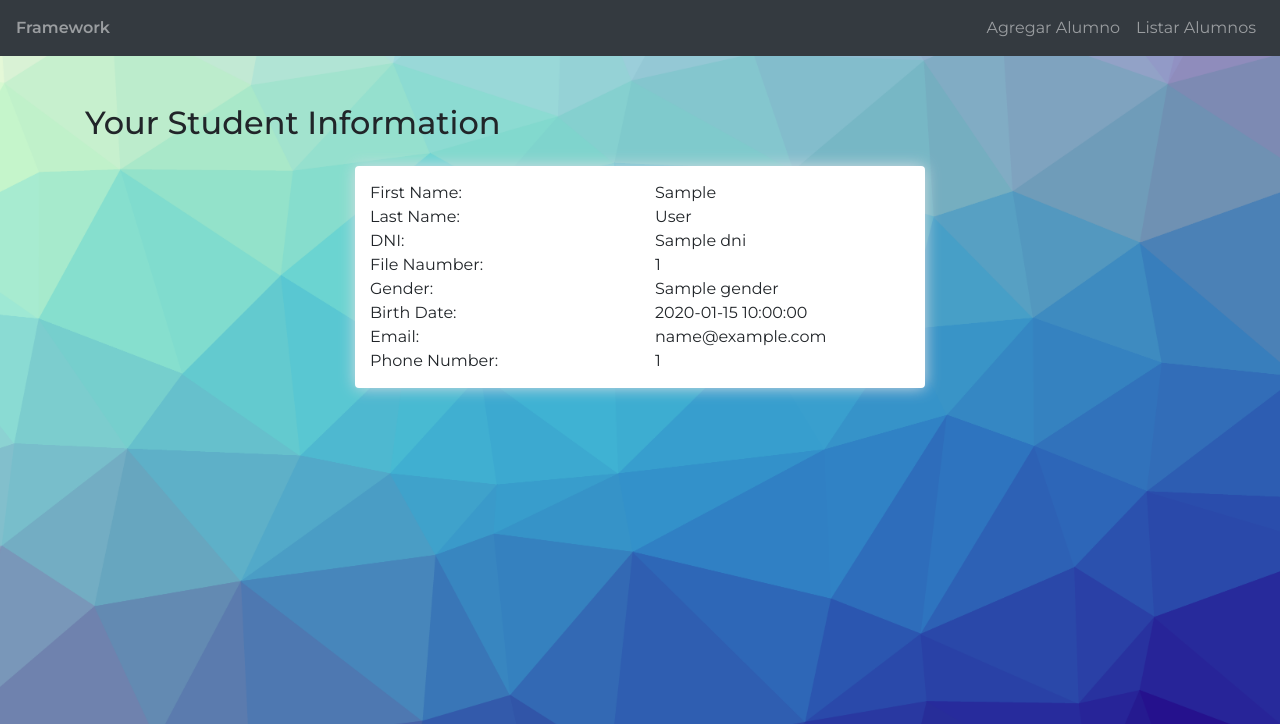
After one commit to NicolasGonza27/TPFinalLabIV2021, a PHP site: template Views/student-info.php in a window 1280 px wide. The commit adds this page. Shown: the top 724 px of the page. Run offline with PHP 8.4, Linux system fonts and the light colour scheme; the template is opened without the code that fills it: most values are stand-ins (such as "Sample title", 1, 10 or a date in 2020); some libraries are stand-ins or nearby versions.

Commit message:
login de student, controller de student en uso, cambios de css

```diff
--- a/Controllers/HomeController.php
+++ b/Controllers/HomeController.php
@@ -5,7 +5,7 @@
     {
         public function Index($message = "")
         {
-            require_once(VIEWS_PATH."student-add.php");
+            require_once(VIEWS_PATH."index.php");
         }
     }
 ?>
--- a/Views/css/estilos.css
+++ b/Views/css/custom.css
@@ -27,3 +27,10 @@ body {
      width: 500px;
      border: 2px solid rgba(0, 0, 0, 0.2);
 }
+
+.white-box {
+     background-color: white;
+     padding: 15px;
+     border-radius: 4px;
+     box-shadow: 0 0 15px #d4dbe2;
+}
--- a/Views/header.php
+++ b/Views/header.php
@@ -7,7 +7,7 @@
 
      <!-- Bootstrap CSS -->
      <link rel="stylesheet" type="text/css" href="<?php echo CSS_PATH ?>bootstrap.min.css">
-     <link rel="stylesheet" type="text/css" href="<?php echo CSS_PATH ?>estilos.css">
+     <link rel="stylesheet" type="text/css" href="<?php echo CSS_PATH ?>custom.css">
 
      <title>Framework Example</title>
 </head>
--- /dev/null
+++ b/Views/student-info.php
@@ -0,0 +1,51 @@
+<?php
+    require_once('nav.php');
+?>
+<main class="py-5">
+    <section id="listado" class="mb-5">
+        <div class="container">
+            <h2 class="mb-4">Your Student Information</h2>
+
+            <div class="row">
+                <div class="col-lg-12">
+                    <div class="row justify-content-center">
+                        <div class="col-lg-6 white-box">
+                            <div class="row">
+                                <span class="col-lg-6">First Name:</span>
+                                <span class="col-lg-6"><?= $student->getFirstName() ?></span>
+                            </div>
+                            <div class="row">
+                                <span class="col-lg-6">Last Name:</span>
+                                <span class="col-lg-6"><?= $student->getLastName() ?></span>
+                            </div>
+                            <div class="row">
+                                <span class="col-lg-6">DNI:</span>
+                                <span class="col-lg-6"><?= $student->getDni() ?></span>
+                            </div>
+                            <div class="row">
+                                <span class="col-lg-6">File Naumber:</span>
+                                <span class="col-lg-6"><?= $student->getFileNumber() ?></span>
+                            </div>
+                            <div class="row">
+                                <span class="col-lg-6">Gender:</span>
+                                <span class="col-lg-6"><?= $student->getGender() ?></span>
+                            </div>
+                            <div class="row">
+                                <span class="col-lg-6">Birth Date:</span>
+                                <span class="col-lg-6"><?= $student->getBirthDate() ?></span>
+                            </div>
+                            <div class="row">
+                                <span class="col-lg-6">Email:</span>
+                                <span class="col-lg-6"><?= $student->getEmail() ?></span>
+                            </div>
+                            <div class="row">
+                                <span class="col-lg-6">Phone Number:</span>
+                                <span class="col-lg-6"><?= $student->getPhoneNumber() ?></span>
+                            </div>
+                        </div>
+                    </div>
+                </div>
+            </div>
+        </div>
+    </section>
+</main>
```
Also changed, not shown: API/ApiStudentDAO.php (renamed from API/ApiStudentController.php, +45 -11 lines), Controllers/StudentController.php (+20 -6 lines), Views/index.php (+3 -15 lines).
